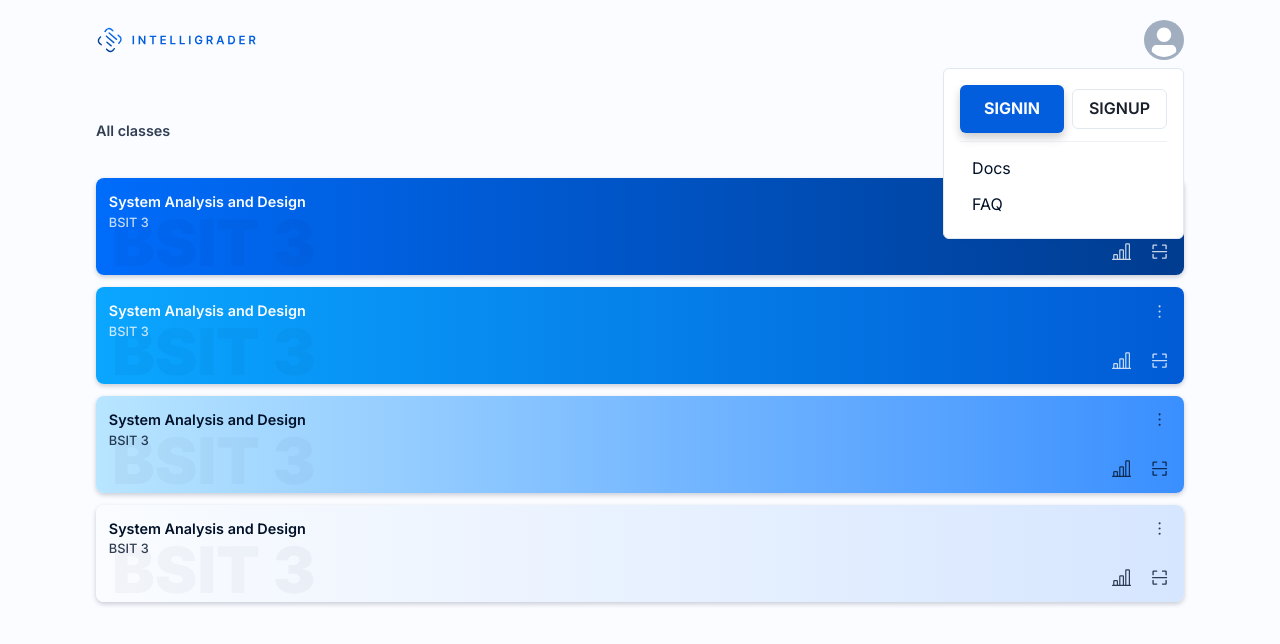
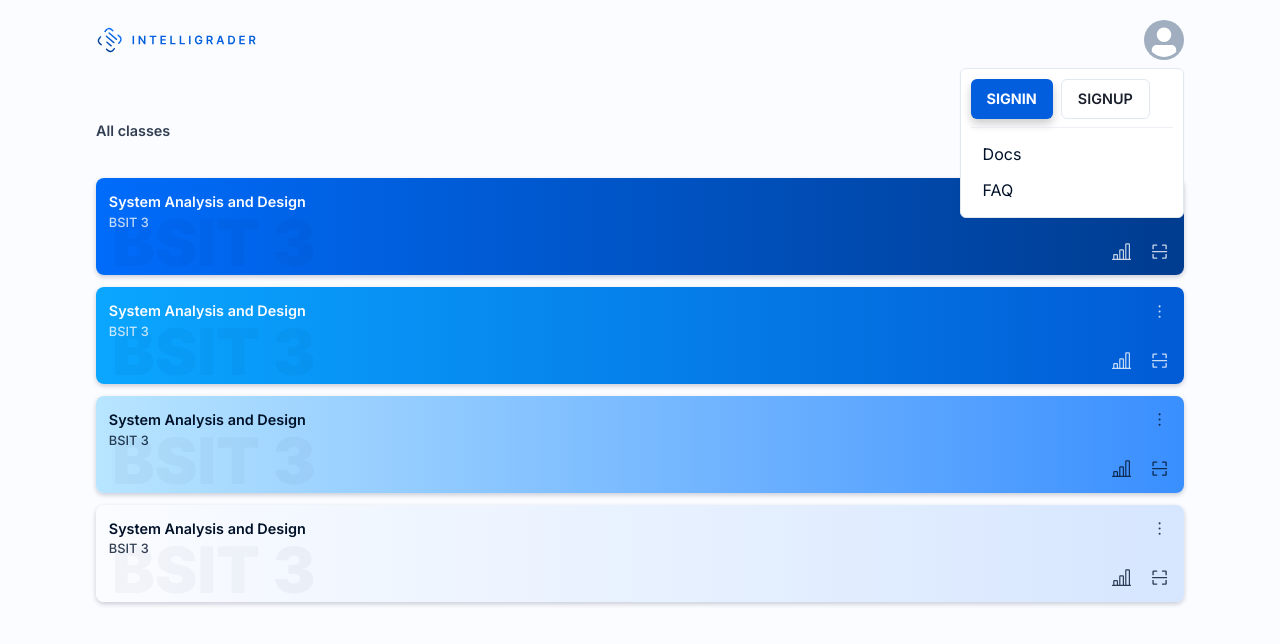
Before and after one commit to J-Zehra/IntelliGrader, a Next.js app: page / in a window 1280 px wide. Both pictures are taken after a click on the button 1164 px from the left and 40 px from the top of the page. Shown: the top 644 px of the page. Built offline with nearby package versions, Linux system fonts and the light colour scheme.

Commit message:
profile size adjusted

```diff
--- a/components/profile.tsx
+++ b/components/profile.tsx
@@ -22,20 +22,28 @@ export default function Profile() {
         <MenuButton>
           <Avatar w="2.5rem" h="2.5rem" />
         </MenuButton>
-        <MenuList p="1rem">
+        <MenuList p=".6rem">
           <MenuGroup>
-            <Stack direction="row" align="center">
-              <Button onClick={() => navigate.push("/signin")}>Signin</Button>
+            <Stack direction="row" align="center" w="100%">
               <Button
+                onClick={() => navigate.push("/signin")}
+                p="0 1rem"
+                fontSize=".9rem"
+              >
+                Signin
+              </Button>
+              <Button
+                p="0 1rem"
                 variant="outline"
                 onClick={() => navigate.push("/signup")}
+                fontSize=".9rem"
               >
                 Signup
               </Button>
             </Stack>
           </MenuGroup>
           <MenuDivider />
-          <MenuGroup>
+          <MenuGroup fontSize=".9rem">
             <MenuItem>Docs</MenuItem>
             <MenuItem>FAQ</MenuItem>
           </MenuGroup>
```
